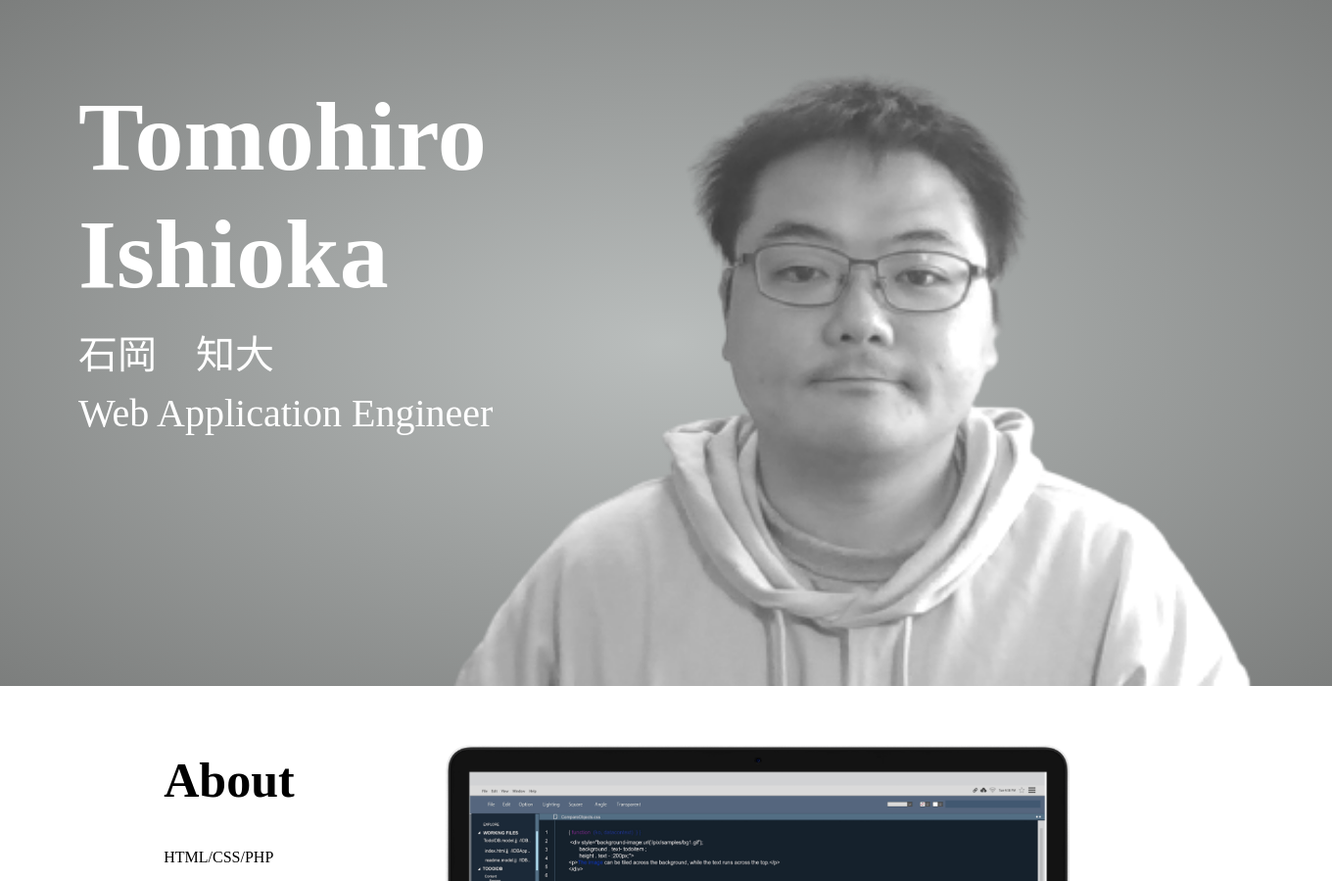
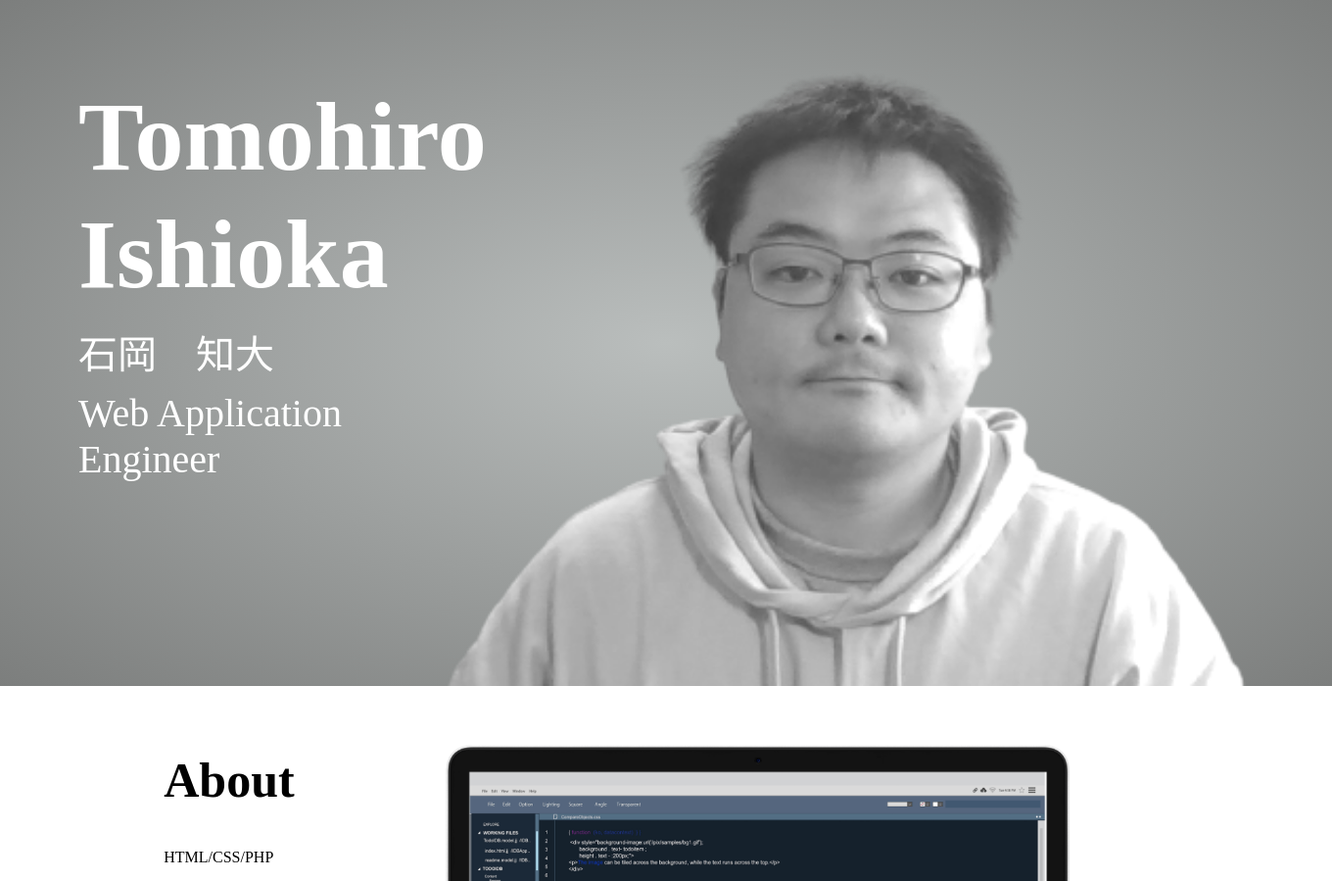
Before and after one commit to tomo-techis/myportfolio, a PHP site: page / in a window 1360 px wide. Shown: the top 899 px of the page at 98% size. Run offline with PHP 8.4, Linux system fonts and the light colour scheme.

Commit message:
ヘッダー編集

```diff
--- a/index.html
+++ b/index.html
@@ -15,9 +15,9 @@
         <p>石岡　知大</p>
         <p>Web Application Engineer</p>
       </div>
-      <div class="img-header">
+      <!-- <div class="img-header"> -->
         <img src="img/myimg2.png" alt="画像">
-      </div>
+      <!-- </div>            -->
     </div>
   </header>
 
--- a/style.css
+++ b/style.css
@@ -9,6 +9,7 @@ body {
   height: 700px;
   margin: 0%;
   display: flex;
+  overflow: hidden;
   /* justify-content: center; */
   /* align-items: center; */
   /* padding-top: 120px; */
@@ -32,17 +33,25 @@ body {
   font-size: 40px;
 }
 
-.img-header{
-  padding-left: 100px;
-  margin: 0;
+.block-header img{
+  height: 100%;
+  position:relative;
+  bottom: 0;
+  left: -100px;
+}
+
+/* .img-header{
+   padding-left: 100px;
+   margin: 0;
   position: relative;
-}
-.img-header img {
+  } */
+
+/* .img-header img {
   height: 100%;
   position: absolute;
   bottom: 0px;
   left: -100px;
-}
+} */
 
 /* about のスタイルシート */
 
```
